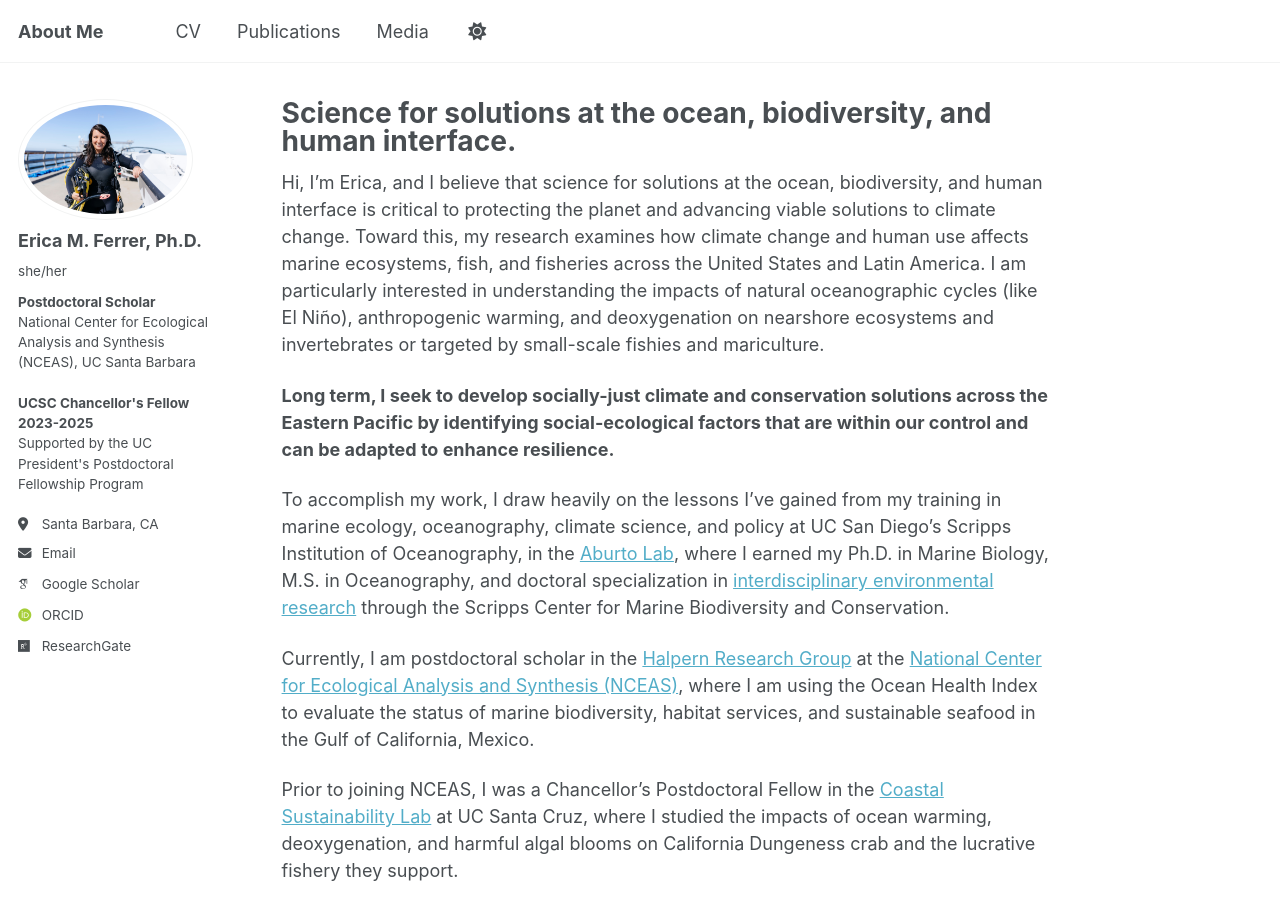
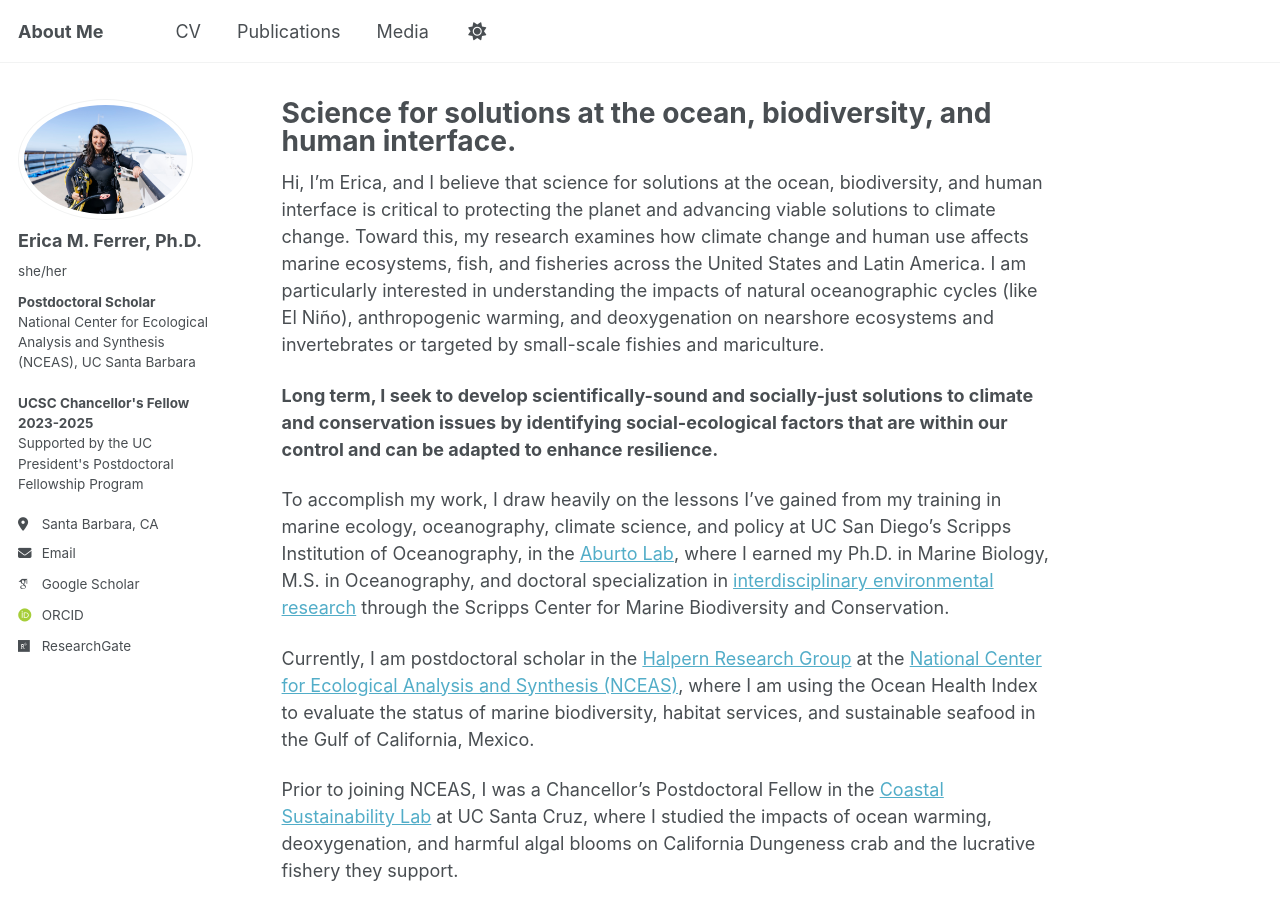
Before and after one commit to emferrer/emferrer.github.io, a Jekyll site: the page built from _pages/about.md, in a window 1280 px wide and 900 px high. Built offline with Jekyll 4.4.1, drawn with Linux system fonts in a browser that asks for light colours; some web fonts are replaced; a script that is not in the unit is left out.

Commit message:
Update about.md

```diff
--- a/_pages/about.md
+++ b/_pages/about.md
@@ -9,7 +9,7 @@ redirect_from:
 
 Hi, I'm Erica, and I believe that science for solutions at the ocean, biodiversity, and human interface is critical to protecting the planet and advancing viable solutions to climate change. Toward this, my research examines how climate change and human use affects marine ecosystems, fish, and fisheries across the United States and Latin America. I am particularly interested in understanding the impacts of natural oceanographic cycles (like El Niño), anthropogenic warming, and deoxygenation on nearshore ecosystems and invertebrates or targeted by small-scale fishies and mariculture.
 
-**Long term, I seek to develop socially-just climate and conservation solutions across the Eastern Pacific by identifying social-ecological factors that are within our control and can be adapted to enhance resilience.**
+**Long term, I seek to develop scientifically-sound and socially-just solutions to climate and conservation issues by identifying social-ecological factors that are within our control and can be adapted to enhance resilience.**
 
 To accomplish my work, I draw heavily on the lessons I've gained from my training in marine ecology, oceanography, climate science, and policy at UC San Diego's Scripps Institution of Oceanography, in the [Aburto Lab](https://www.aburtolab.org), where I earned my Ph.D. in Marine Biology, M.S. in Oceanography, and doctoral specialization in [interdisciplinary environmental research](https://cmbc.ucsd.edu/program-for-interdisciplinary-environmental-research-pier-phd-specialization/) through the Scripps Center for Marine Biodiversity and Conservation.
 
```
